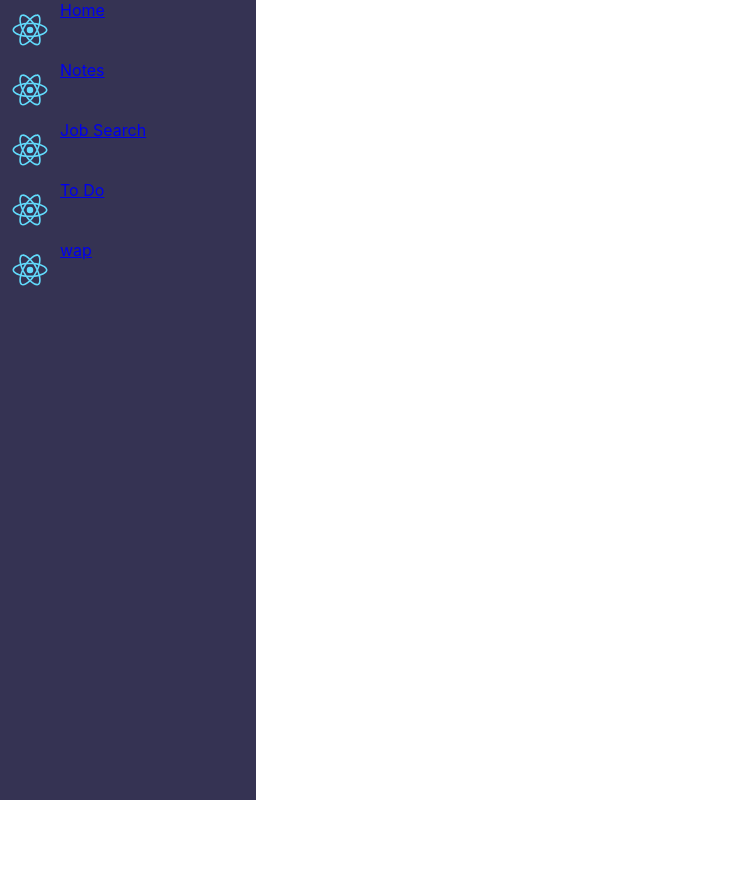
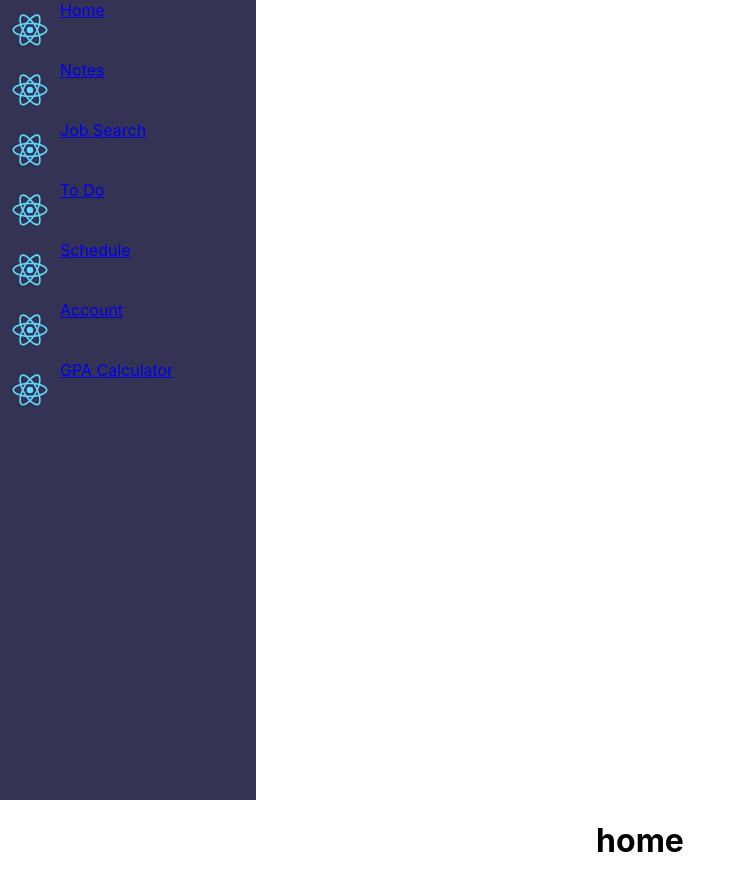
Before and after one commit to SavanMalhotra/empact, a React (Create React App) app in the folder frontend/: page /index in a window 1280 px wide. Shown: the whole page, without its empty margins (0-746 px from the left). Before the commit the page ends 800 px from the top, so only its background shows below. Built offline with nearby package versions, Linux system fonts and the light colour scheme.

Commit message:
added react routing

```diff
--- a/frontend/src/App.css
+++ b/frontend/src/App.css
@@ -43,6 +43,10 @@
   color: white;
 }
 
+svg{
+  fill:yellow
+}
+
 .SideMenu-items-is-active{
   color: yellow;
 }
--- a/frontend/src/App.js
+++ b/frontend/src/App.js
@@ -1,11 +1,42 @@
+import React from "react";
+import {
+  BrowserRouter as Router,
+  Switch,
+  Route,
+  Link
+} from "react-router-dom";
 import "./App.css";
 import SideMenu from "./components/SideMenu";
 function App(props) {
   return (
+    <Router>
     <div className="App">
       <SideMenu />
-      {props.children}
+      <Switch>
+          <Route path="/index">
+            <h1> home </h1>
+          </Route>
+          <Route path="/notes">
+            <h1> notes </h1>
+          </Route>
+          <Route path="/job-search">
+            <h1> Job Search </h1>
+          </Route>
+          <Route path="/to-do">
+            <h1> To Do </h1>
+          </Route>
+          <Route path="/schedule">
+            <h1> Schedule </h1>
+          </Route>
+          <Route path="/account">
+            <h1> Account </h1>
+          </Route>
+          <Route path="/gpa-calculator">
+            <h1> GPA Calculator </h1>
+          </Route>
+      </Switch>
     </div>
+    </Router>
   );
 }
 
--- a/frontend/src/components/SideMenu.js
+++ b/frontend/src/components/SideMenu.js
@@ -36,11 +36,25 @@ function SideMenu() {
         href="./to-do"
       />
       <SideMenuItems
-        text="wap"
-        onClick={() => setActiveTab("wap")}
+        text="Schedule"
+        onClick={() => setActiveTab("Schedule")}
         logo={logo}
         activeTab={activeTab}
-        href="./index"
+        href="./schedule"
+      />
+      <SideMenuItems
+        text="Account"
+        onClick={() => setActiveTab("Account")}
+        logo={logo}
+        activeTab={activeTab}
+        href="./account"
+      />
+      <SideMenuItems
+        text="GPA Calculator"
+        onClick={() => setActiveTab("GPA Calculator")}
+        logo={logo}
+        activeTab={activeTab}
+        href="./gpa-calculator"
       />
     </nav>
   );
--- a/frontend/src/components/SideMenuItems.js
+++ b/frontend/src/components/SideMenuItems.js
@@ -1,6 +1,16 @@
+import React from "react";
+import {
+  BrowserRouter as Router,
+  Switch,
+  Route,
+  Link
+} from "react-router-dom";
+
 function SideMenuItems(props) {
   console.log(props.activeTab);
   console.log(props.text);
+
+
   return (
         <div
         className={
@@ -10,8 +20,9 @@ function SideMenuItems(props) {
         onClick={props.onClick}
         >
         <img src={props.logo} className="logo" alt="logo" />
-      <a href={props.href}> {props.text} </a>
+        <Link to={props.href}> {props.text} </Link>
         </div>
+
   );
 }
 
--- a/frontend/src/components/index.js
+++ b/frontend/src/components/index.js
@@ -4,7 +4,7 @@ import App from "../App";
 export default function Home() {
   return (
     <App>
-      <div>test</div>
+      <div>sup</div>
     </App>
   );
 }
--- a/frontend/src/index.js
+++ b/frontend/src/index.js
@@ -6,7 +6,8 @@ import reportWebVitals from './reportWebVitals';
 
 ReactDOM.render(
   <React.StrictMode>
-    <App />
+    <App>
+    </App>
   </React.StrictMode>,
   document.getElementById('root')
 );
```
Also changed, not shown: 1 other file (tests, documents, lock files or other folders). Lines whose indentation alone changed are shown as unchanged.
